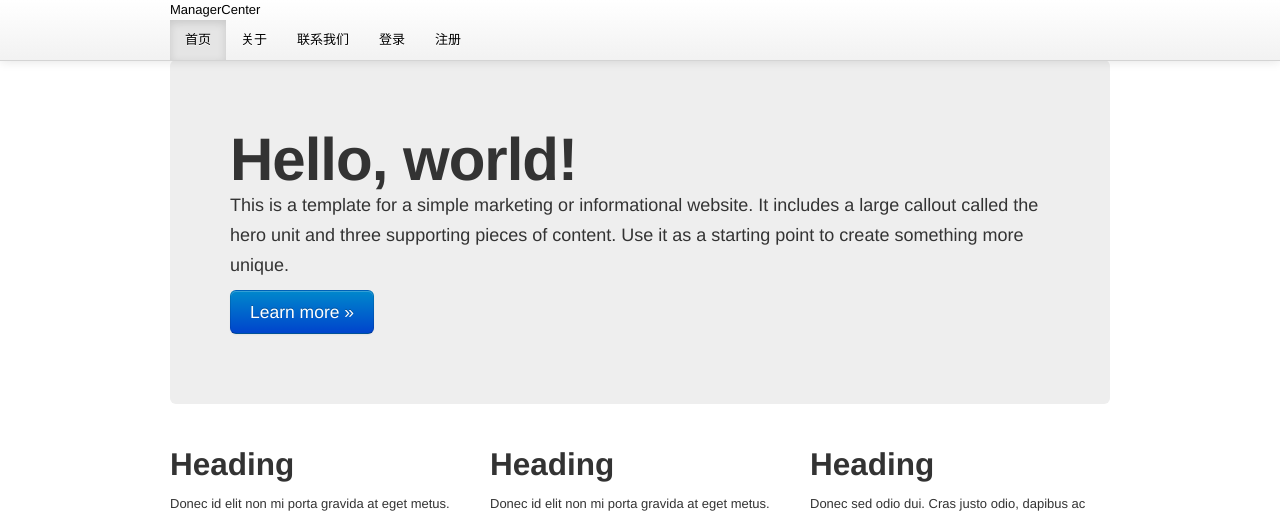
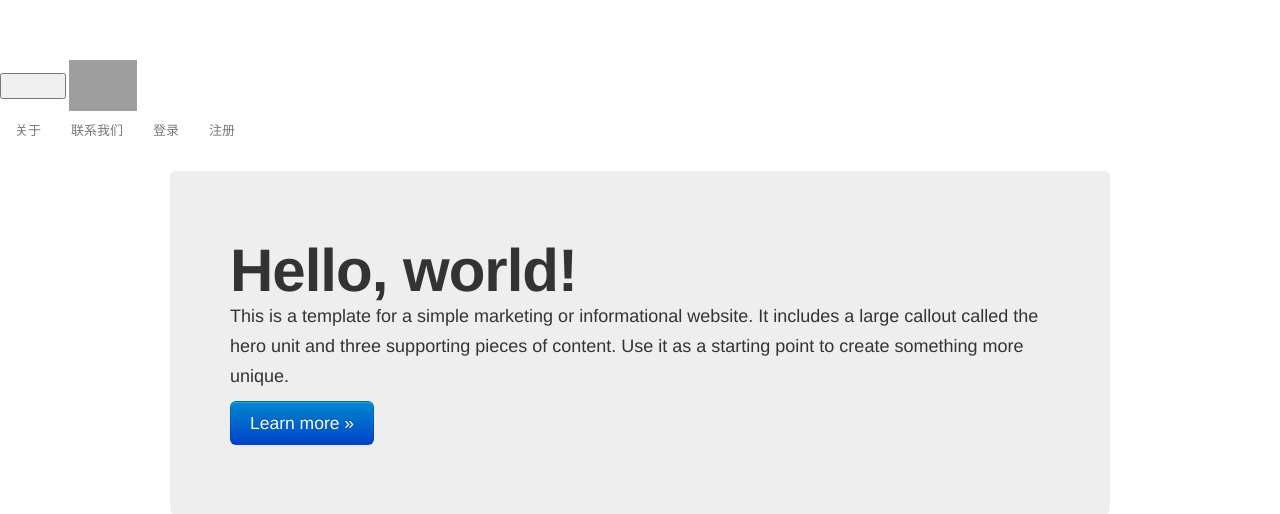
Before and after one commit to csl13/PersonalAssistant, a Django app: page / in a window 1280 px wide. Shown: the top 514 px of the page. Run offline with Django 3.2, Linux system fonts and the light colour scheme; some libraries are stand-ins or nearby versions; grey boxes are pictures that could not be loaded.

Commit message:
change header

```diff
--- a/seapp/template/index.html
+++ b/seapp/template/index.html
@@ -22,38 +22,25 @@
     <script src="http://code.jquery.com/jquery.js"></script>
     <script src="static/bootstrap/js/bootstrap.min.js"></script>
     <!-- nav -->
-    <div class="navbar navbar-fixed-top" id="header">
-      <div class="navbar-inner">
+    <div class="navbar">
         <div class="container">
-          <button type="button" class="btn btn-navbar" data-toggle="collapse" data-target=".nav-collapse">
+            <button type="button" class="navbar-toggle" data-toggle="collapse" data-target=".nav-collapse">
                 <span class="icon-bar"></span>
                 <span class="icon-bar"></span>
                 <span class="icon-bar"></span>
             </button>
-          <a class="navbar-brand" href="/">
-              ManagerCenter
-          </a>
-
+            <a class="navbar-brand" href="/"><img src="https://d17f28g3dsa4vh.cloudfront.net/img/kippt-logo-r.png" width="68"></a>
             <div class="nav-collapse collapse">
                 <ul class="nav">
-              <li class="active">
-                <a href="/">首页</a>
-              </li>
-              <li>
-                <a href="/about/">关于</a>
-              </li>
-              <li>
-                <a href="/contact/">联系我们</a>
-              </li>
-              <li class="sep"></li>
-              <li>
-                <a href="/login/">登录</a>
-              </li>
-              <li>
-                <a href="/register/">注册</a>
-              </li>
+                    <!--<li><a href="/features/">Features</a></li>-->
+                    <li><a href="/about/">关于</a></li>
+                    <li><a href="/contact/">联系我们</a></li>
+                    <li class="sep"><li>
+
+                    <li><a href="/login/">登录</a></li>
+                    <li class="signup"><a href="/signup/">注册</a></li>
+
                 </ul>
-          </div> <!-- nav-collapse -->
             </div>
         </div>
     </div>
```
Lines whose indentation alone changed are shown as unchanged.
